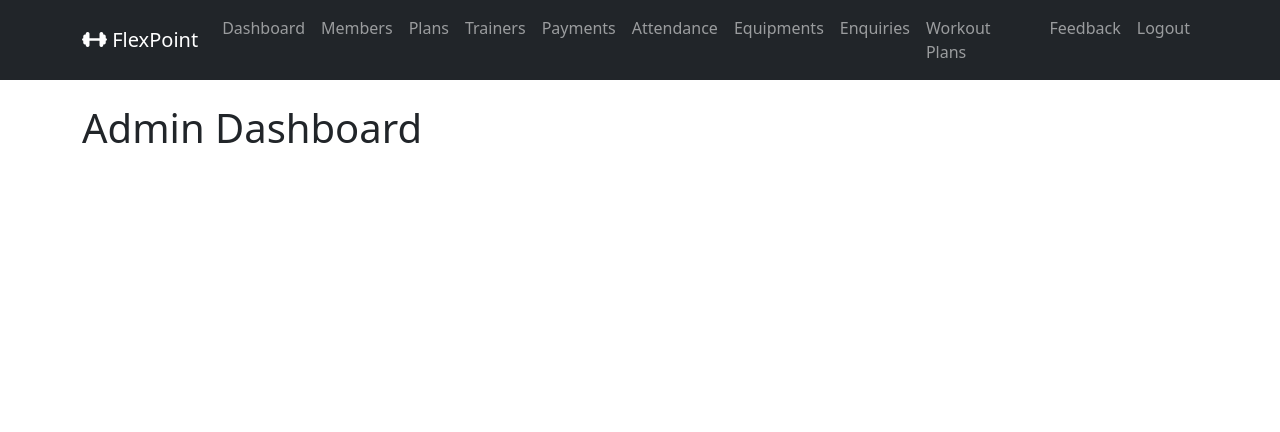
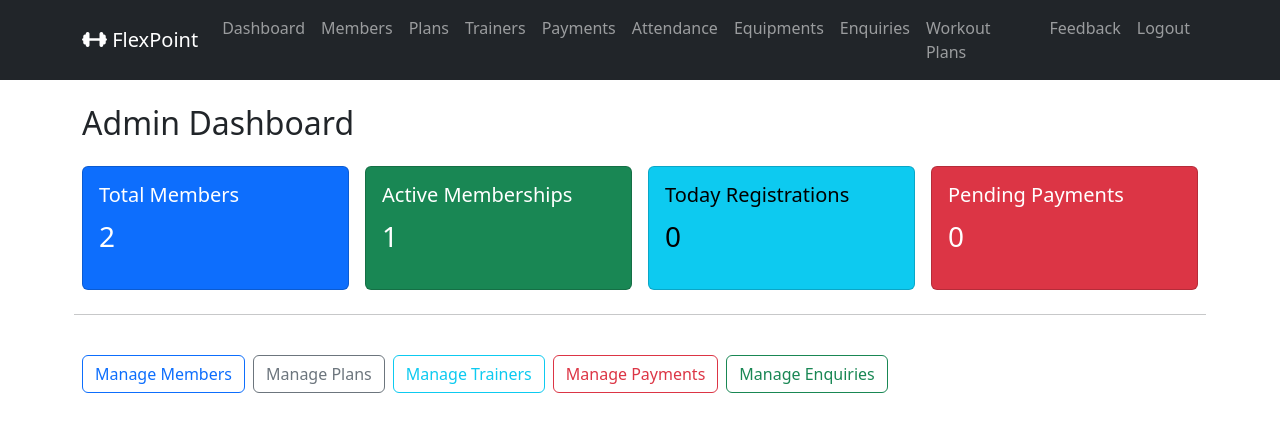
Before and after one commit to rahul-hasan25/Django-GymManagementSystem, a Django app: page /admin_dashboard/ in a window 1280 px wide. Shown: the top 432 px of the page. Run offline with Django 5.2, Linux system fonts and the light colour scheme; a user stored in the database is signed in; data comes from the database, SQL or seed files in the repository; some libraries are stand-ins or nearby versions.

Commit message:
manage admin dashboard

```diff
--- a/gymapp/templates/admin_dashboard.html
+++ b/gymapp/templates/admin_dashboard.html
@@ -3,10 +3,54 @@
 
 {% block content %}
 
-<div class="row">
-    <div class="col-md-7">
-        <h1 class="mb-3">Admin Dashboard</h1>
+<h2 class="mb-4">Admin Dashboard</h2>
+<div class="row g-3">
+    <div class="col-md-3">
+        <div class="card text-bg-primary">
+            <div class="card-body">
+                <h5 class="card-title">Total Members</h5>
+                <p class="fs-3">{{ total_members }}</p>
+            </div>
+        </div>
     </div>
+
+    <div class="col-md-3">
+        <div class="card text-bg-success">
+            <div class="card-body">
+                <h5 class="card-title">Active Memberships</h5>
+                <p class="fs-3">{{ active_memberships }}</p>
+            </div>
+        </div>
+    </div>
+
+    <div class="col-md-3">
+        <div class="card text-bg-info">
+            <div class="card-body">
+                <h5 class="card-title">Today Registrations</h5>
+                <p class="fs-3">{{ today_registrations }}</p>
+            </div>
+        </div>
+    </div>
+
+    <div class="col-md-3">
+        <div class="card text-bg-danger">
+            <div class="card-body">
+                <h5 class="card-title">Pending Payments</h5>
+                <p class="fs-3">{{ pending_payment }}</p>
+            </div>
+        </div>
+    </div>
+
+    <hr class="my-4">
+
+    <div class="d-flex flex-wrap gap-2">
+        <a href="{% url 'admin_members_list' %}" class="btn btn-outline-primary">Manage Members</a>
+        <a href="{% url 'admin_plans_list' %}" class="btn btn-outline-secondary">Manage Plans</a>
+        <a href="{% url 'admin_trainers_list' %}" class="btn btn-outline-info">Manage Trainers</a>
+        <a href="{% url 'admin_payments_list' %}" class="btn btn-outline-danger">Manage Payments</a>
+        <a href="{% url 'admin_enquiries_list' %}" class="btn btn-outline-success">Manage Enquiries</a>
+    </div>
+
 </div>
 
 {% endblock %}
--- a/gymapp/templates/base.html
+++ b/gymapp/templates/base.html
@@ -22,7 +22,7 @@
                     {% if user.is_authenticated %}
                         {% if user.role == 'ADMIN' %}
                             <li class="nav-item">
-                                <a class="nav-link" aria-current="page" href="#">Dashboard</a>
+                                <a class="nav-link" aria-current="page" href="{% url 'admin_dashboard' %}">Dashboard</a>
                             </li>
                             <li class="nav-item">
                                 <a class="nav-link" aria-current="page" href="{% url 'admin_members_list' %}">Members</a>
--- a/gymapp/views.py
+++ b/gymapp/views.py
@@ -52,7 +52,18 @@ def admin_required(view_func):
 
 @admin_required
 def admin_dashboard(request):
-    return render(request, 'admin_dashboard.html')
+    total_members       = MemberProfile.objects.count()
+    active_memberships  = MemberProfile.objects.filter(membership_end__gte=timezone.now().date()).count()
+    today_registrations = MemberProfile.objects.filter(join_date=timezone.now().date()).count()
+    pending_payment     = Payment.objects.filter(status='PENDING').count()
+
+    context = {
+        'total_members'      : total_members,
+        'active_memberships' : active_memberships,
+        'today_registrations': today_registrations,
+        'pending_payment'    : pending_payment
+    }
+    return render(request, 'admin_dashboard.html', context)
 
 
 def logout_view(request):
```
